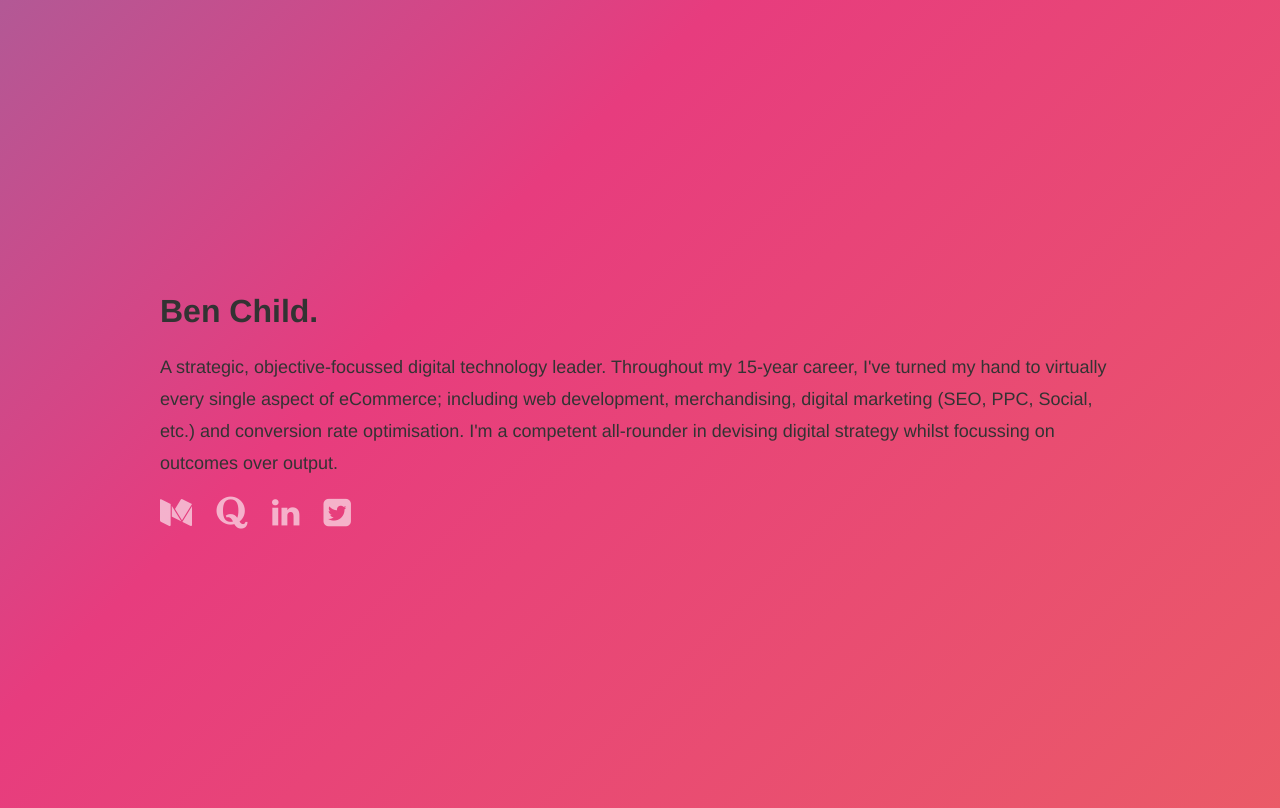
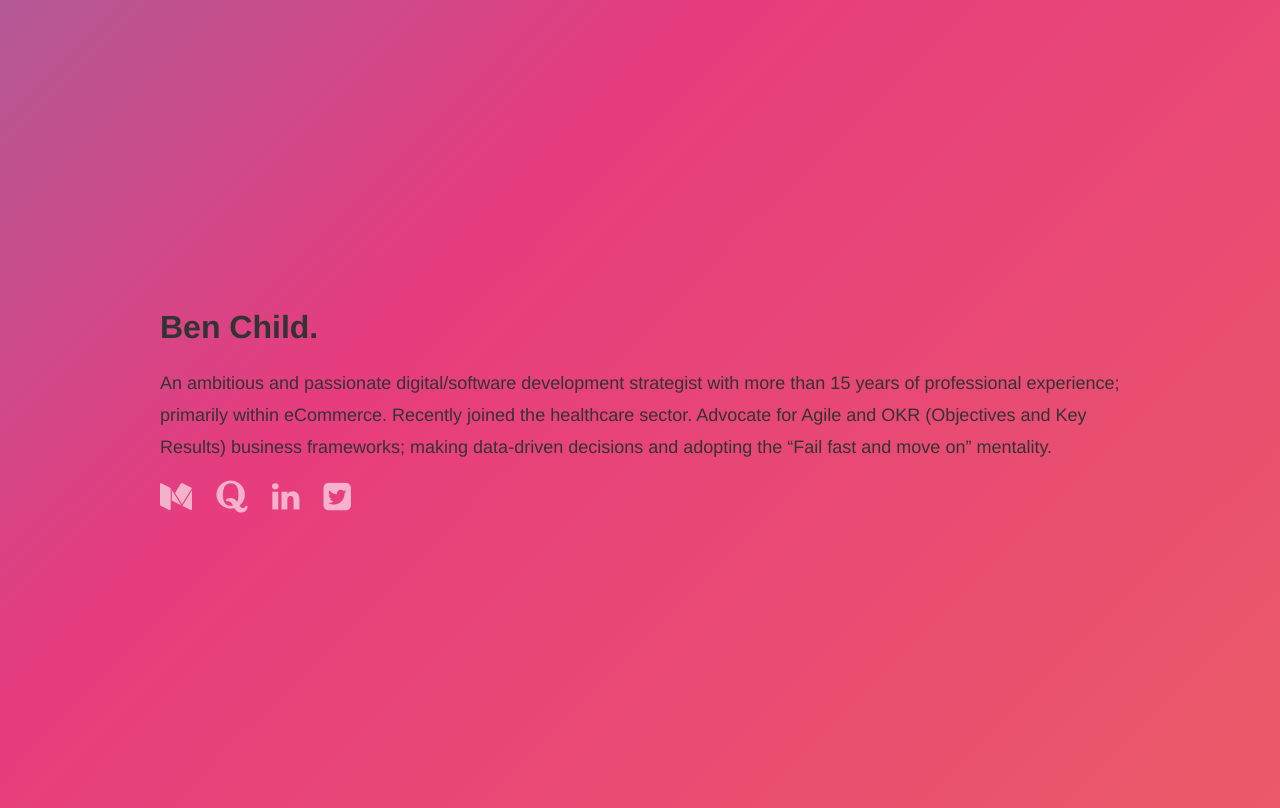
Before and after one commit to niroben/niroben.github.io, a plain HTML site: page index.html in a window 1280 px wide. Drawn offline with Linux system fonts and the light colour scheme.

Commit message:
updated copy

```diff
--- a/index.html
+++ b/index.html
@@ -5,9 +5,9 @@
 <head>
     <meta charset="UTF-8">
     <meta http-equiv="X-UA-Compatible" content="IE=edge">
-    <meta title="Ben Child - Your vision is my mission">
-    <meta name="description" content="I'm a data-driven ecommerce professional with 12+ years of experience in data analytics and performance optimisation.">
-    <meta name="keywords" content="HTML,CSS,XML">
+    <meta title="Ben Child - Healthcare Technology Product Strategist">
+    <meta name="description" content="I'm a data-driven digital product development professional with 15+ years of experience innovating digital products.">
+    <meta name="keywords" content="Ben Child, Product Manager, Product Owner, Digital Technology, Software and User Experience">
     <meta name="author" content="Benjamin Matthew Child">
     <meta name="viewport" content="width=device-width, initial-scale=1.0">
 
@@ -25,10 +25,8 @@
             <div id="content-container">
                 <h1>Ben Child.</h1>
                 <p>
-                    A strategic, objective-focussed digital technology leader. Throughout my 15-year career, I've turned my hand to virtually
-                    every single aspect of eCommerce; including web development, merchandising, digital marketing (SEO, PPC, Social, etc.)
-                    and conversion rate optimisation. I'm a competent all-rounder in devising digital strategy whilst
-                    focussing on outcomes over output.
+                   An ambitious and passionate digital/software development strategist with more than 15 years of professional experience; primarily within eCommerce. Recently joined the healthcare sector.
+                   Advocate for Agile and OKR (Objectives and Key Results) business frameworks; making data-driven decisions and adopting the “Fail fast and move on” mentality.
                 </p>
             <div id="social-wrapper">
                 <ul class="social-icons">
```
